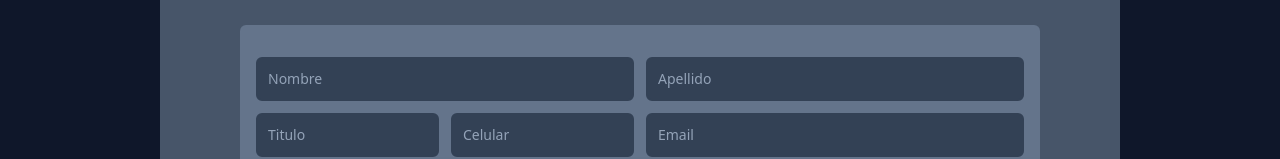
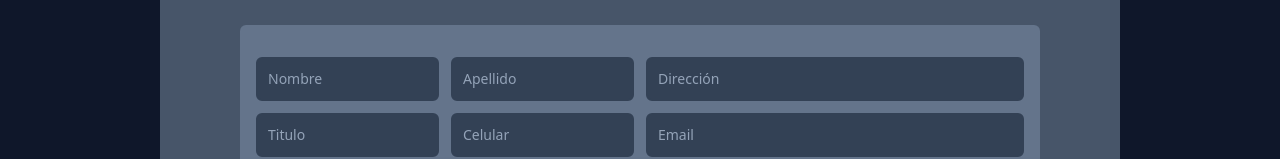
Before and after one commit to ValenAquino/cv-project, a React (Create React App) app: page / in a window 1280 px wide. Shown: the part 215-374 px from the top of the page. Built offline with nearby package versions, Linux system fonts and the light colour scheme.

Commit message:
Se agrega un input para la dirección

```diff
--- a/public/index.html
+++ b/public/index.html
@@ -1,5 +1,5 @@
 <!DOCTYPE html>
-<html lang="en">
+<html lang="es">
   <head>
     <meta charset="utf-8" />
     <link rel="icon" href="%PUBLIC_URL%/favicon.ico" />
--- a/src/components/Cv/Aside.jsx
+++ b/src/components/Cv/Aside.jsx
@@ -10,7 +10,7 @@ export function Aside({ personalInfo }) {
         Detalles Personales
       </h2>
       <span className="block text-slate-800 text-lg mb-2">
-        {personalInfo.direccion}
+        {personalInfo.addres}
       </span>
       <span className="block text-slate-800 text-lg mb-2">
         {personalInfo.phone}
--- a/src/components/Form/PersonalInfo.jsx
+++ b/src/components/Form/PersonalInfo.jsx
@@ -11,7 +11,7 @@ export function PersonalInfo({ addPersonalInfo }) {
       <h1 className="mb-5 text-3xl font-semibold">Información Personal</h1>
       <div className="px-4 py-8 bg-slate-500 rounded-md grid w-full sm:grid-flow-row md:grid-cols-2 lg:grid-cols-4 gap-3">
         <input
-          className={`${inputStyle} lg:col-start-1 lg:col-end-3`}
+          className={`${inputStyle}`}
           type="text"
           placeholder="Nombre"
           onChange={(e) => {
@@ -20,11 +20,20 @@ export function PersonalInfo({ addPersonalInfo }) {
         />
 
         <input
-          className={`${inputStyle} lg:col-start-3 lg:col-end-5`}
+          className={`${inputStyle}`}
           type="text"
           placeholder="Apellido"
           onChange={(e) => {
             addPersonalInfo({ lastName: e.target.value });
+          }}
+        />
+
+        <input
+          className={`${inputStyle} lg:col-start-3 lg:col-end-5`}
+          type="text"
+          placeholder="Dirección"
+          onChange={(e) => {
+            addPersonalInfo({ addres: e.target.value });
           }}
         />
 
--- a/src/components/Main.jsx
+++ b/src/components/Main.jsx
@@ -3,47 +3,12 @@ import { Form } from "./Form/Form";
 import CvPreview, { Cv } from "./Cv/Cv";
 import { useReactToPrint } from "react-to-print";
 
-function Modal({ personalInfo, experiences, education, navRef }) {
-  const body = document.getElementById("body");
+export function Main({ navRef }) {
+  const mainStyles = `
+    grid grid-cols-1 mx-2 p-16 gap-5 my-10
+    2xl:grid-cols-2 2xl:gap-16 2xl:mx-0 lg:mx-6 xl:mx-24
+  `;
 
-  const componentRef = useRef();
-  const handlePrint = useReactToPrint({
-    content: () => componentRef.current,
-  });
-
-  return (
-    <div id="preview" className="p-12 modal grid justify-center items-center">
-      <CvPreview
-        personalInfo={personalInfo}
-        experiences={experiences}
-        education={education}
-        a4={"a4-page"}
-        ref={componentRef}
-      />
-      <div className="fixed top-3 right-7 grid grid-cols-2 gap-4">
-        <button
-          className="btn scale-110 material-symbols-outlined "
-          onClick={handlePrint}
-        >
-          download
-        </button>
-        {/* eslint-disable-next-line jsx-a11y/anchor-is-valid*/}
-        <a
-          href="#"
-          className="btn scale-110 material-symbols-outlined"
-          onClick={() => {
-            body.classList.remove("no-scroll");
-            navRef.current.classList.add("fixed");
-          }}
-        >
-          close
-        </a>
-      </div>
-    </div>
-  );
-}
-
-export function Main({navRef}) {
   const personalData = {
     firstName: "",
     lastName: "",
@@ -51,6 +16,7 @@ export function Main({navRef}) {
     phone: "",
     email: "",
     description: "",
+    addres: "",
   };
 
   function addPersonalInfo(data) {
@@ -120,7 +86,7 @@ export function Main({navRef}) {
   const [education, setEducation] = useState([]);
 
   return (
-    <main className="grid grid-cols-1 mx-2 p-16 gap-5 2xl:grid-cols-2 2xl:gap-16 2xl:mx-0 lg:mx-6 xl:mx-24 my-10">
+    <main className={mainStyles}>
       <Form
         addPersonalInfo={addPersonalInfo}
         experiences={experiences}
@@ -147,3 +113,43 @@ export function Main({navRef}) {
     </main>
   );
 }
+
+function Modal({ personalInfo, experiences, education, navRef }) {
+  const body = document.getElementById("body");
+
+  const componentRef = useRef();
+  const handlePrint = useReactToPrint({
+    content: () => componentRef.current,
+  });
+
+  return (
+    <div id="preview" className="p-12 modal grid justify-center items-center">
+      <CvPreview
+        personalInfo={personalInfo}
+        experiences={experiences}
+        education={education}
+        a4={"a4-page"}
+        ref={componentRef}
+      />
+      <div className="fixed top-3 right-7 grid grid-cols-2 gap-4">
+        <button
+          className="btn scale-110 material-symbols-outlined "
+          onClick={handlePrint}
+        >
+          download
+        </button>
+        {/* eslint-disable-next-line jsx-a11y/anchor-is-valid*/}
+        <a
+          href="#"
+          className="btn scale-110 material-symbols-outlined"
+          onClick={() => {
+            body.classList.remove("no-scroll");
+            navRef.current.classList.add("fixed");
+          }}
+        >
+          close
+        </a>
+      </div>
+    </div>
+  );
+}
```
